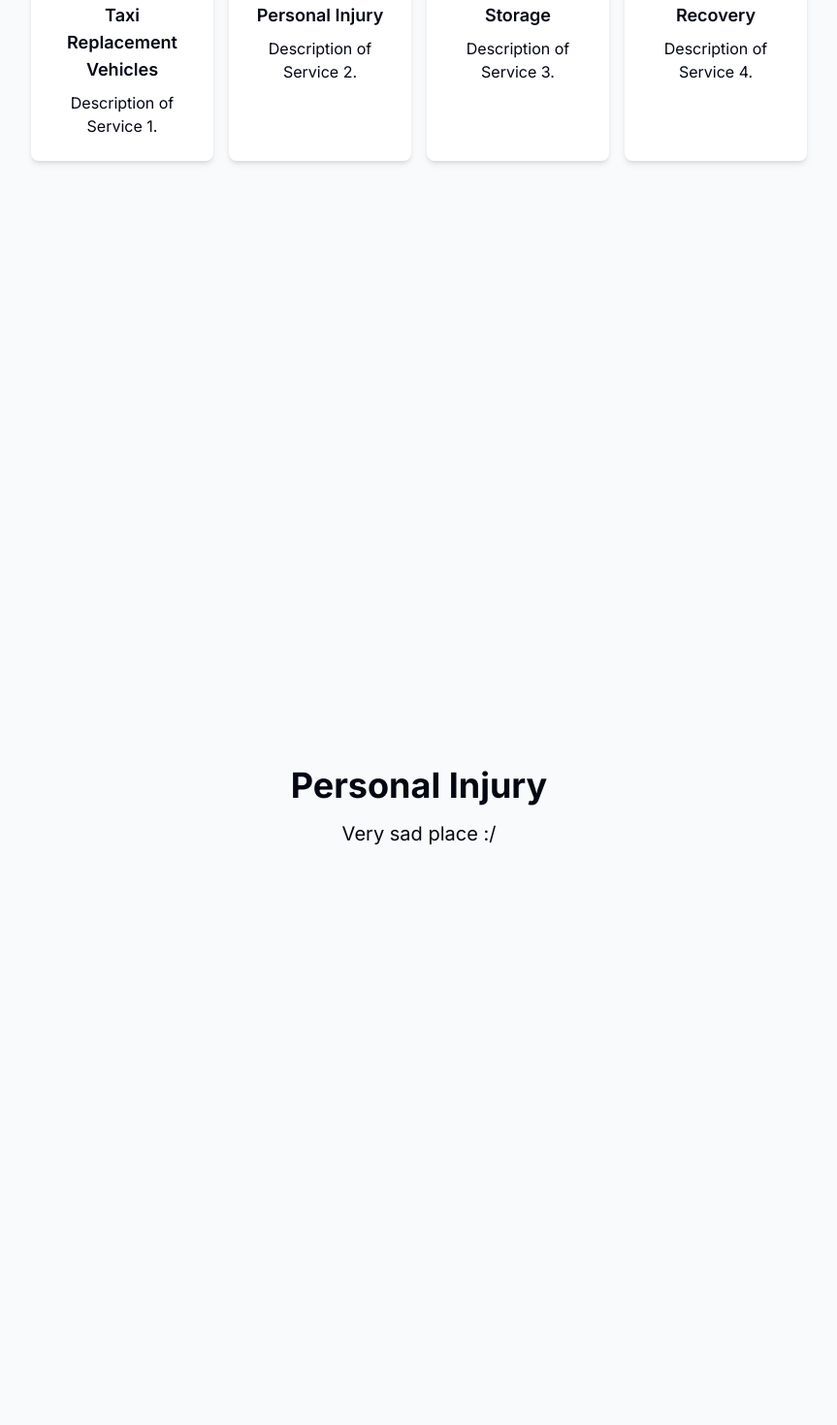
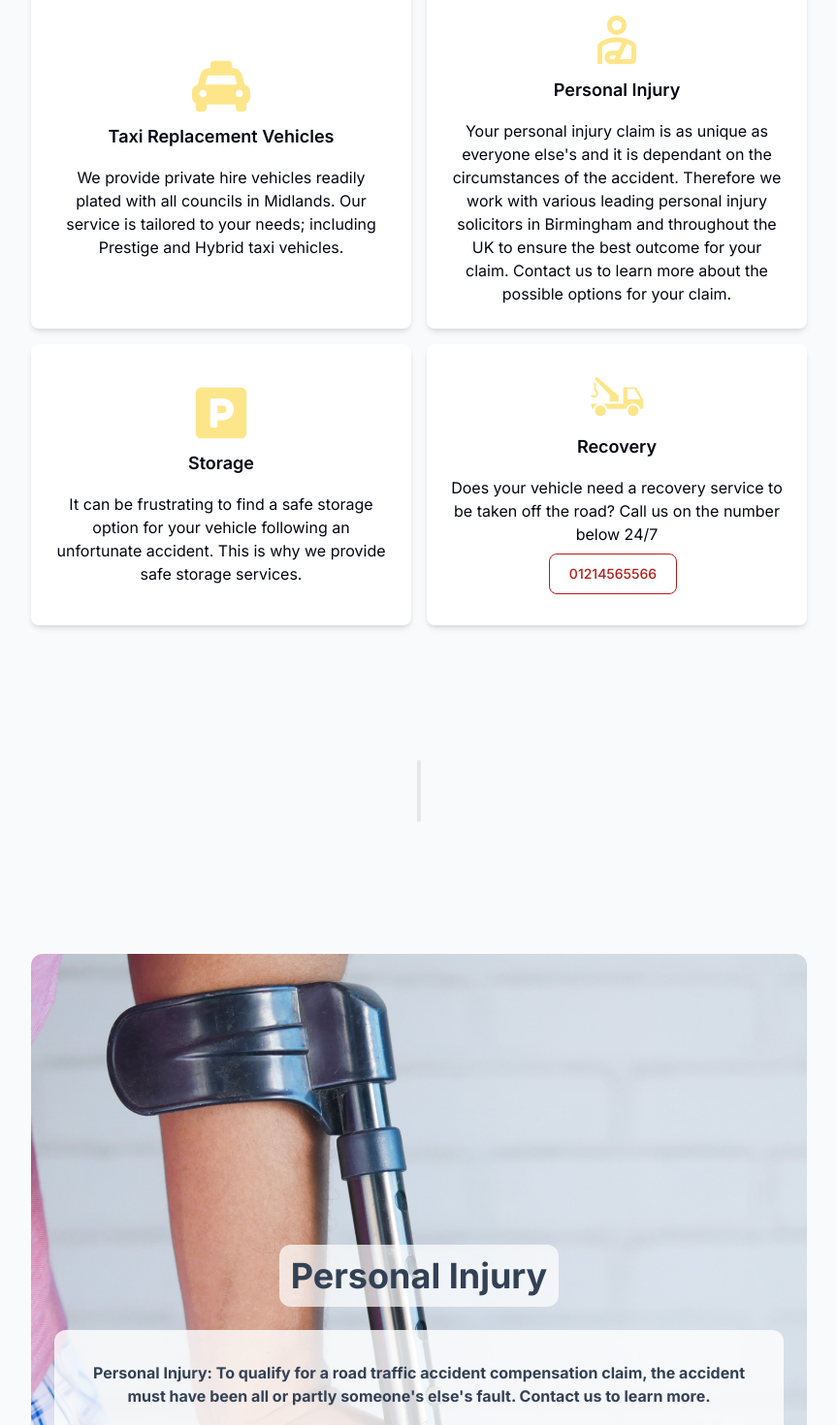
Before and after one commit to eniskalyon/amber, a Next.js app: page / in a window 1280 px wide. Shown: the part 1520-2990 px from the top of the page at 97% size, without its empty margins (208-1071 px from the left). Built offline with nearby package versions, Linux system fonts and the light colour scheme; no server answers.

Commit message:
update services

```diff
--- a/src/app/globals.css
+++ b/src/app/globals.css
@@ -22,3 +22,8 @@ html.dark {
   background-size: cover;
   background-repeat: no-repeat;
 }
+
+
+.card-services {
+  @apply flex flex-col items-center justify-center gap-2
+}
--- a/src/app/page.tsx
+++ b/src/app/page.tsx
@@ -1,3 +1,4 @@
+import SectionParallax from "@/components/SectionParallax";
 import Brief from "@/components/brief";
 import Contact from "@/components/contact";
 import CreditHire from "@/components/creditHire";
@@ -5,6 +6,7 @@ import Fleet from "@/components/fleet";
 import Footer from "@/components/footer";
 import Hero from "@/components/hero";
 import PersonalInjury from "@/components/personalInjury";
+import SectionDivider from "@/components/section-divider";
 import Services from "@/components/services";
 
 
@@ -14,10 +16,29 @@ export default function Home() {
 
      <Hero />
      <Brief />
+     <SectionDivider />
      <Services />
-     <PersonalInjury />
-     <CreditHire />
+     <SectionDivider />
+
+     <SectionParallax
+     title="Personal Injury"
+     backgroundImage="/personal-injury.jpg"
+     textContent="Personal Injury: To qualify for a road traffic accident compensation claim, the accident must have been all or partly someone's else's fault.
+
+     Contact us to learn more."
+     />
+     <SectionParallax
+     title="Credit Hire"
+     backgroundImage="/credit-hire.jpg"
+     textContent="If you were involved in a car accident that wasn't your fault, a Credit Hire Claim is the process of claiming the cost of hiring the replacement vehicle from the other driver's insurance company.
+
+     At Amber Accident Claims, we provide both Private and Public Hire Vehicles according to your needs so that you can recover from your financial, material and emotional damages as swift as possible."
+     />
+          <SectionDivider />
+
      <Fleet />
+     <SectionDivider />
+
      <Contact />
      <Footer />
     </main>
--- /dev/null
+++ b/src/components/SectionParallax.tsx
@@ -0,0 +1,32 @@
+import React from 'react';
+
+interface SectionParallaxProps {
+  backgroundImage: string;
+  textContent: string;
+  title: string;
+}
+
+const SectionParallax: React.FC<SectionParallaxProps> = ({ backgroundImage, textContent, title }) => {
+
+
+  return (
+    <section
+      className="container-section my-10 relative bg-cover bg-center bg-fixed h-96 w-full px-6 rounded-xl gap-6"
+      style={{ backgroundImage: `url(${backgroundImage})` }}
+    >
+      {/* <div className="absolute inset-0 bg-black bg-opacity-30 flex justify-center items-center rounded-lg"> */}
+      <div className="text-slate-700 rounded-xl bg-white bg-opacity-70 font-bold p-1">
+      <h1 className='text-4xl font-bold m-2'>{title}</h1>
+
+
+        </div>
+        <div className="text-slate-700 rounded-xl bg-white bg-opacity-80 font-bold p-4 md:p-8">
+          {textContent}
+
+        </div>
+      {/* </div> */}
+    </section>
+  );
+}
+
+export default SectionParallax;
--- a/src/components/brief.tsx
+++ b/src/components/brief.tsx
@@ -6,16 +6,7 @@ import { motion } from 'framer-motion';
 
 export default function Brief() {
 
-  const variants = {
-    hidden: { opacity: 0, y: 50 },
-    visible: { opacity: 1, y: 0 },
-    exit: { opacity: 0, y: -50 }
-  };
 
-  const flipVariants = {
-    hidden: { rotateY: 90, opacity: 0 },
-    visible: { rotateY: 0, opacity: 1, transition: { duration: 0.8 } },
-  };
 
   const springVariants = {
     hidden: { scale: 0.8, opacity: 0 },
--- a/src/components/fleet.tsx
+++ b/src/components/fleet.tsx
@@ -16,7 +16,7 @@ export default function Fleet() {
   };
 
   return (
-    <section className='mb-28 max-w-[50rem] text-center sm:mb-0 scroll-mt-[100rem] relative w-full items-center md:justify-end
+    <section className='my-28 max-w-[50rem] text-center sm:mb-0 scroll-mt-[100rem] relative w-full items-center md:justify-end
     p-4
    border-2 border-opacity-40 shadow-lg
    shadow-black/[0.03] backdrop-blur-[0.5rem] rounded-lg mx-auto flex flex-col md:flex-row-reverse'>
--- a/src/components/services.tsx
+++ b/src/components/services.tsx
@@ -1,31 +1,81 @@
+"use client"
+
 import React from 'react';
+import { motion } from 'framer-motion';
+import { MdOutlinePersonalInjury } from "react-icons/md";
+import { FaTaxi, FaParking } from "react-icons/fa";
+import { GiTowTruck } from "react-icons/gi";
+export default function Services() {
 
-export default function Services() {
+  const iconSize = 60;
+  const iconColor ="#fde68a";
+
+  const springVariants = {
+    hidden: { scale: 0.8, opacity: 0 },
+    visible: {
+      scale: 1,
+      opacity: 1,
+      transition: { type: 'spring', stiffness: 100, damping: 10 }
+    },
+    exit: { scale: 0.5, opacity: 0, transition: { duration: 0.3 } }
+  };
+
+
   return (
-    <section className='mb-28 max-w-[50rem] text-center sm:mb-0 scroll-mt-[100rem] relative w-full min-h-screen flex flex-col items-center justify-center' id='services'>
+    <section className='container-section' id='services'>
       <h1 className='text-4xl font-bold mb-4'>24/7 at your service</h1>
-<div>this will be a ruler line</div>
-      <div className="grid grid-cols-1 md:grid-cols-2 lg:grid-cols-4 gap-4">
+
+      <div className="grid grid-cols-1 md:grid-cols-2 gap-4">
         {/* Card 1 */}
-        <div className="bg-white rounded-lg shadow-md p-6">
+        <motion.div className="bg-white rounded-lg shadow-md p-6 card-services"
+        initial="hidden"
+        whileInView="visible"
+        exit="exit"
+        variants={springVariants}
+        >
+          <FaTaxi size={iconSize} color={iconColor}/>
           <h2 className="font-semibold text-lg mb-2">Taxi Replacement Vehicles</h2>
-          <p>Description of Service 1.</p>
-        </div>
+          <p>We provide private hire vehicles readily plated with all councils in Midlands.
+Our service is tailored to your needs;
+including Prestige and Hybrid taxi vehicles.</p>
+        </motion.div>
         {/* Card 2 */}
-        <div className="bg-white rounded-lg shadow-md p-6">
+        <motion.div className="bg-white rounded-lg shadow-md p-6 card-services"
+        initial="hidden"
+        whileInView="visible"
+        exit="exit"
+        variants={springVariants}
+        >
+          <MdOutlinePersonalInjury size={iconSize} color={iconColor} />
           <h2 className="font-semibold text-lg mb-2">Personal Injury</h2>
-          <p>Description of Service 2.</p>
-        </div>
+          <p>Your personal injury claim is as unique as everyone else's and it is dependant on the circumstances of the accident.
+Therefore we work with various leading personal injury solicitors in Birmingham and throughout the UK to ensure the best outcome for your claim.
+Contact us to learn more about the possible options for your claim.</p>
+        </motion.div>
         {/* Card 3 */}
-        <div className="bg-white rounded-lg shadow-md p-6">
+        <motion.div className="bg-white rounded-lg shadow-md p-6 card-services"
+        initial="hidden"
+        whileInView="visible"
+        exit="exit"
+        variants={springVariants}
+        >
+          <FaParking size={iconSize} color={iconColor} />
           <h2 className="font-semibold text-lg mb-2">Storage</h2>
-          <p>Description of Service 3.</p>
-        </div>
+          <p>It can be frustrating to find a safe storage option for your vehicle following an unfortunate accident.
+This is why we provide safe storage services.</p>
+        </motion.div>
         {/* Card 4 */}
-        <div className="bg-white rounded-lg shadow-md p-6">
+        <motion.div className="bg-white rounded-lg shadow-md p-6 card-services"
+        initial="hidden"
+        whileInView="visible"
+        exit="exit"
+        variants={springVariants}
+        >
+          <GiTowTruck size={iconSize} color={iconColor} />
           <h2 className="font-semibold text-lg mb-2">Recovery</h2>
-          <p>Description of Service 4.</p>
-        </div>
+          <p>Does your vehicle need a recovery service to be taken off the road? Call us on the number below 24/7</p>
+          <button type="button" className='text-red-700 hover:text-white border border-red-700 hover:bg-red-800 focus:ring-4 focus:outline-none focus:ring-red-300 font-medium rounded-lg text-sm px-5 py-2.5 text-center me-2 mb-2 dark:border-red-500 dark:text-red-500 dark:hover:text-white dark:hover:bg-red-600 dark:focus:ring-red-900'>01214565566</button>
+        </motion.div>
       </div>
     </section>
   );
```
